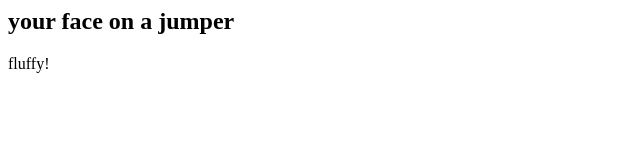
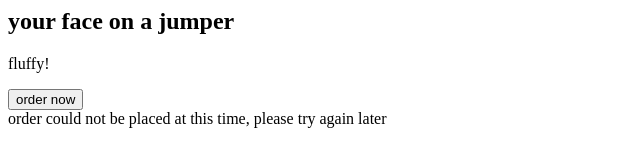
Before and after one commit to enricoteterra/serverless-one-item-shop, a website: page src/shop/public/index.html in a window 1280 px wide. Shown: the whole page, without its empty margins (0-640 px from the left). Drawn offline with Linux system fonts and the light colour scheme.

Commit message:
order failed notification shown

```diff
--- a/src/shop/public/index.html
+++ b/src/shop/public/index.html
@@ -8,5 +8,9 @@
             <p data-cy="description">fluffy!</p>
             <img data-cy="image"/>
         </section>
+        <form>
+            <button data-cy="order-now">order now</button>
+            <div data-cy="order-notification">order could not be placed at this time, please try again later</div>
+        </form>
     </body>
 </html>
```
Also changed, not shown: src/shop/features/order-product.spec.js (added, +10 -0 lines).
